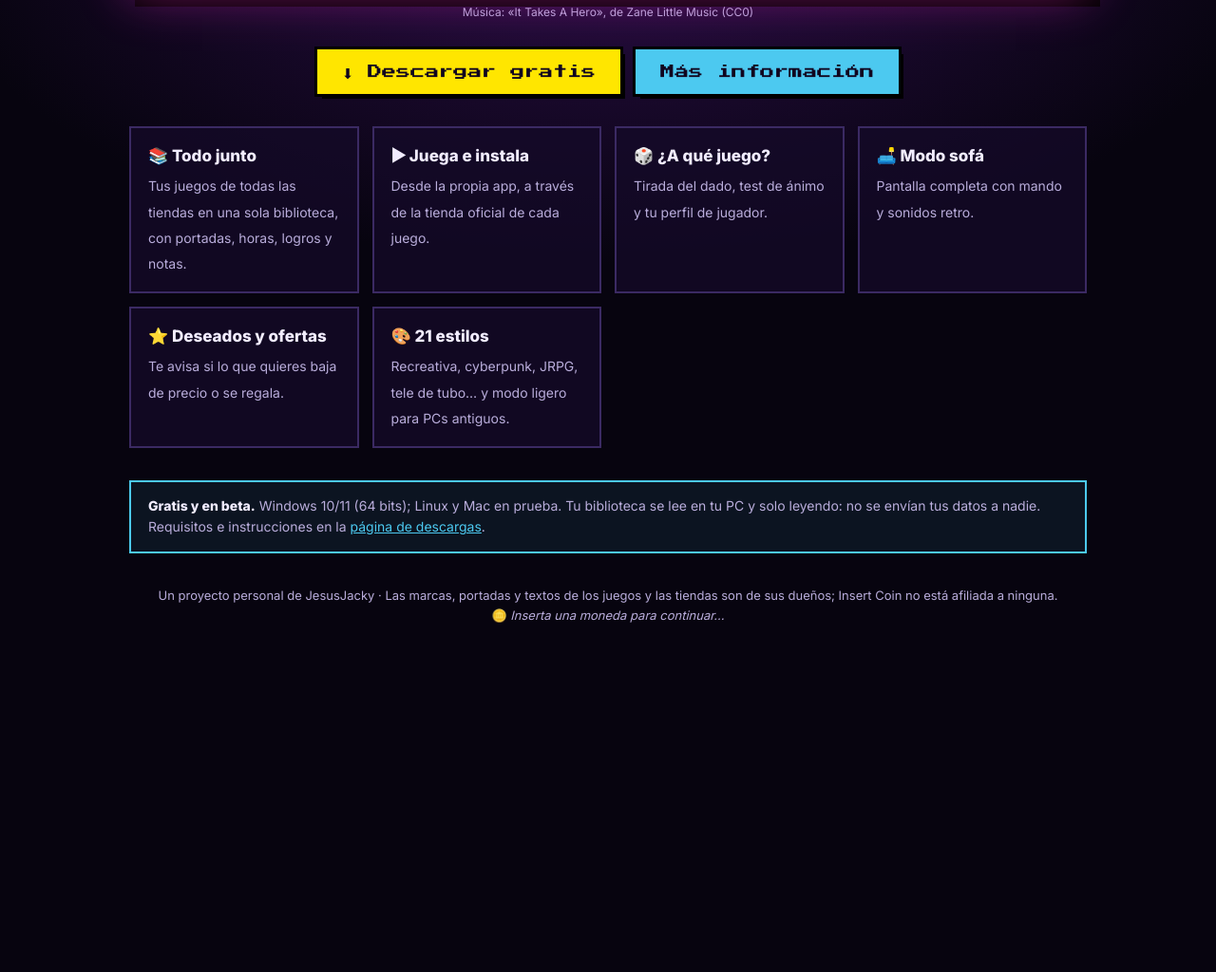
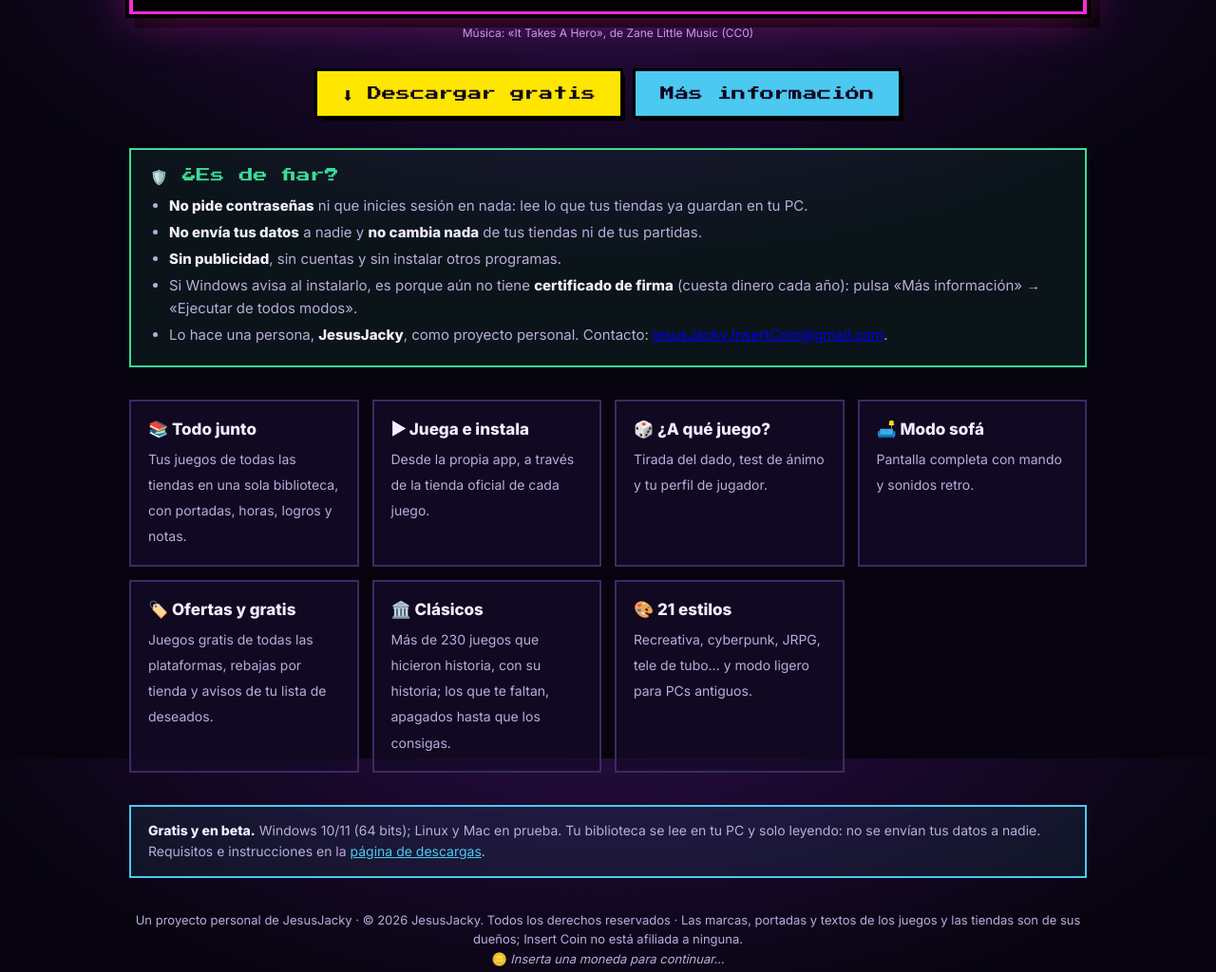
Before and after one commit to JesusJacky/InsertCoin-descargas, a plain HTML site: page index.html in a window 1280 px wide. Shown: the part 801-1825 px from the top of the page at 95% size. Before the commit the page ends 1515 px from the top, so only its background shows below. Drawn offline with Linux system fonts and the light colour scheme; grey boxes are pictures that could not be loaded.

Commit message:
Insert Coin 0.3.4: ofertas por secciones, «¿Es de fiar?», novedades y licencia
Co-Authored-By: Claude Opus 5.5 <noreply@anthropic.com>

```diff
--- a/index.html
+++ b/index.html
@@ -1,4 +1,5 @@
 <!doctype html>
+<!-- © 2026 JesusJacky · Insert Coin. Todos los derechos reservados. Prohibida su copia, modificación o distribución sin permiso del autor. Huella: IC-JJ-2026-341FA0A4E670 -->
 <html lang="es">
 <head>
 <meta charset="utf-8">
@@ -37,6 +38,9 @@
   .tarjeta span { color: var(--suave); font-size: 14px; }
   .aviso { border: 2px solid var(--cian); background: rgba(76, 201, 240, .08); padding: 14px 18px; font-size: 14px; color: var(--suave); }
   .aviso b { color: var(--texto); }
+  .fiar { border: 2px solid #3ddc97; background: rgba(61, 220, 151, .07); padding: 16px 20px; margin-bottom: 34px; }
+  .fiar h2 { margin: 0 0 10px; font: 400 15px/1.4 "Press Start 2P", monospace; color: #3ddc97; }
+  .fiar ul { margin: 0; padding-left: 20px; color: var(--suave); font-size: 15px; } .fiar li { margin: 4px 0; } .fiar b { color: var(--texto); }
   footer { text-align: center; color: var(--suave); font-size: 13px; margin-top: 34px; }
   footer a, .aviso a { color: var(--cian); }
 </style>
@@ -45,7 +49,7 @@
 <div class="contenedor">
   <header><img src="icono.png" alt=""><h1>INSERT COIN</h1></header>
   <p class="lema">Todos tus juegos. Una sola biblioteca. Cero excusas para no jugar.</p>
-  <p class="tiendas">Steam · Epic Games · GOG · EA · Ubisoft · Battle.net · Riot · Amazon · itch.io · Rockstar · Xbox · Humble · Legacy Games</p>
+  <p class="tiendas">Un programa <b>gratuito</b> para Windows que junta en una sola pantalla los juegos que ya tienes en<br>Steam · Epic Games · GOG · EA · Ubisoft · Battle.net · Riot · Amazon · itch.io · Rockstar · Xbox · Humble · Legacy Games</p>
 
   <div class="video">
     <video controls playsinline preload="metadata" poster="capturas/1-biblioteca.png" controlslist="nodownload noplaybackrate" disablepictureinpicture oncontextmenu="return false">
@@ -60,19 +64,31 @@
     <a class="boton secundario" href="https://github.com/JesusJacky/InsertCoin-descargas">Más información</a>
   </div>
 
+  <div class="fiar">
+    <h2>🛡️ ¿Es de fiar?</h2>
+    <ul>
+      <li><b>No pide contraseñas</b> ni que inicies sesión en nada: lee lo que tus tiendas ya guardan en tu PC.</li>
+      <li><b>No envía tus datos</b> a nadie y <b>no cambia nada</b> de tus tiendas ni de tus partidas.</li>
+      <li><b>Sin publicidad</b>, sin cuentas y sin instalar otros programas.</li>
+      <li>Si Windows avisa al instalarlo, es porque aún no tiene <b>certificado de firma</b> (cuesta dinero cada año): pulsa «Más información» → «Ejecutar de todos modos».</li>
+      <li>Lo hace una persona, <b>JesusJacky</b>, como proyecto personal. Contacto: <a href="mailto:jesusJacky.InsertCoin@gmail.com">jesusJacky.InsertCoin@gmail.com</a>.</li>
+    </ul>
+  </div>
+
   <div class="rejilla">
     <div class="tarjeta"><b>📚 Todo junto</b><span>Tus juegos de todas las tiendas en una sola biblioteca, con portadas, horas, logros y notas.</span></div>
     <div class="tarjeta"><b>▶ Juega e instala</b><span>Desde la propia app, a través de la tienda oficial de cada juego.</span></div>
     <div class="tarjeta"><b>🎲 ¿A qué juego?</b><span>Tirada del dado, test de ánimo y tu perfil de jugador.</span></div>
     <div class="tarjeta"><b>🛋️ Modo sofá</b><span>Pantalla completa con mando y sonidos retro.</span></div>
-    <div class="tarjeta"><b>⭐ Deseados y ofertas</b><span>Te avisa si lo que quieres baja de precio o se regala.</span></div>
+    <div class="tarjeta"><b>🏷️ Ofertas y gratis</b><span>Juegos gratis de todas las plataformas, rebajas por tienda y avisos de tu lista de deseados.</span></div>
+    <div class="tarjeta"><b>🏛️ Clásicos</b><span>Más de 230 juegos que hicieron historia, con su historia; los que te faltan, apagados hasta que los consigas.</span></div>
     <div class="tarjeta"><b>🎨 21 estilos</b><span>Recreativa, cyberpunk, JRPG, tele de tubo… y modo ligero para PCs antiguos.</span></div>
   </div>
 
   <p class="aviso"><b>Gratis y en beta.</b> Windows 10/11 (64 bits); Linux y Mac en prueba. Tu biblioteca se lee en tu PC y solo leyendo: no se envían tus datos a nadie.
     Requisitos e instrucciones en la <a href="https://github.com/JesusJacky/InsertCoin-descargas">página de descargas</a>.</p>
 
-  <footer>Un proyecto personal de JesusJacky · Las marcas, portadas y textos de los juegos y las tiendas son de sus dueños; Insert Coin no está afiliada a ninguna.<br>
+  <footer>Un proyecto personal de JesusJacky · © 2026 JesusJacky. Todos los derechos reservados · Las marcas, portadas y textos de los juegos y las tiendas son de sus dueños; Insert Coin no está afiliada a ninguna.<br>
     🪙 <i>Inserta una moneda para continuar…</i></footer>
 </div>
 </body>
```
Also changed, not shown: capturas/10-modo-sofa.png, capturas/11-deseados.png, capturas/12-ofertas.png, capturas/13-coleccion-clasicos.png (added), capturas/14-historia-remake.png (added), icono.png, 13 other files.
